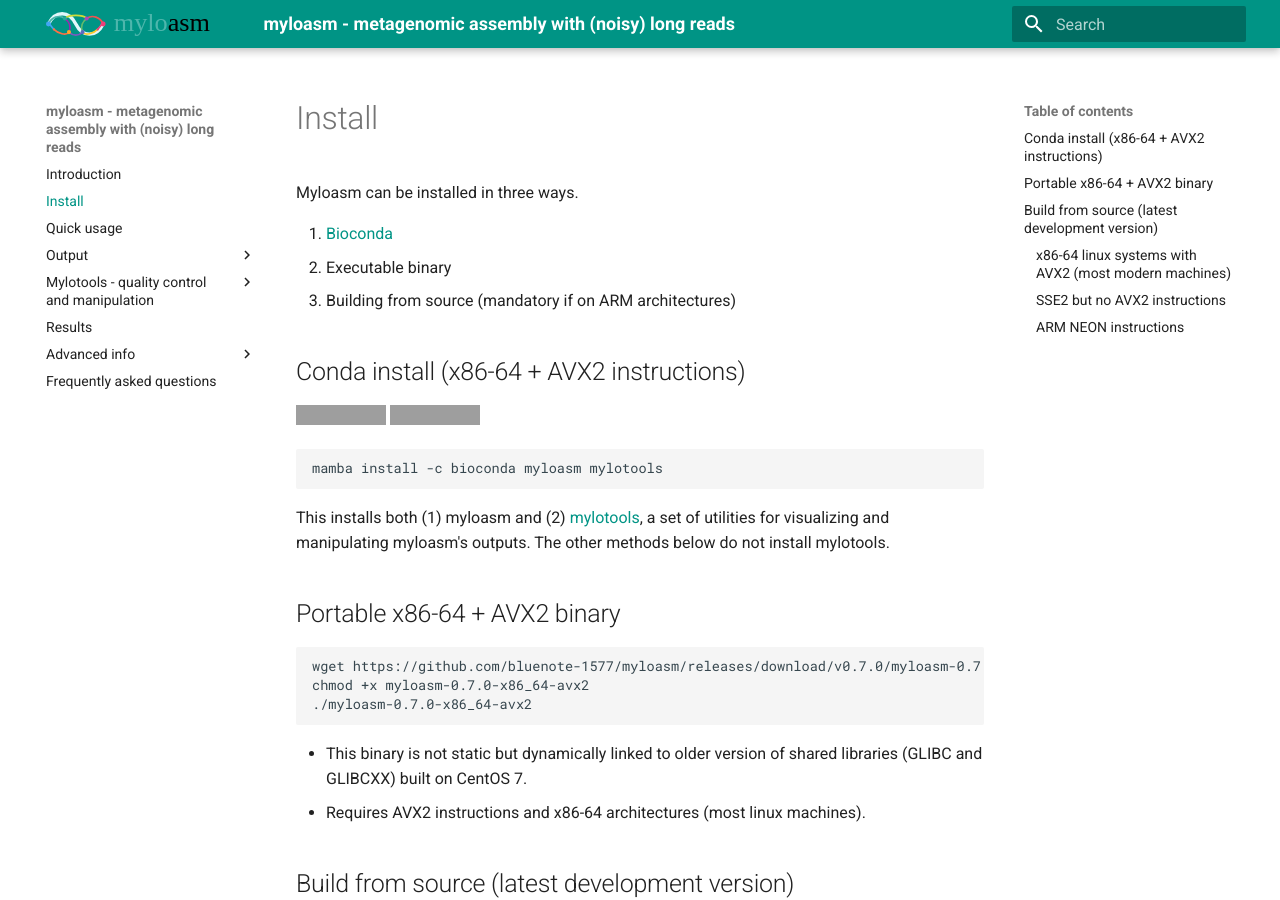
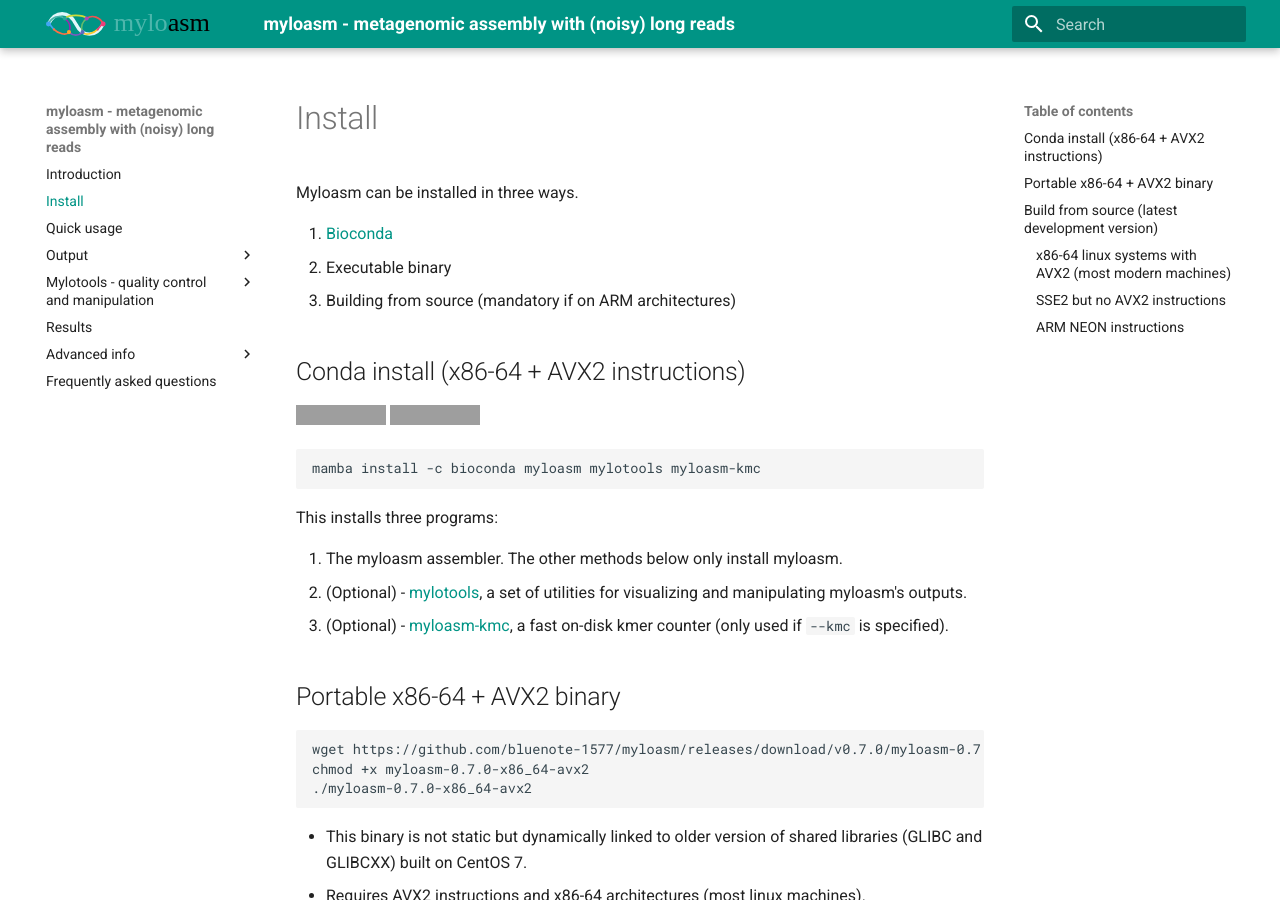
Before and after one commit to myloasm-docs/myloasm-docs.github.io, an MkDocs documentation site: the page built from docs/install.md, in a window 1280 px wide and 900 px high. Built offline with MkDocs 1.6.1 and Material for MkDocs 9.7.7, drawn with Linux system fonts in a browser that asks for light colours; grey boxes are pictures that could not be loaded.

````diff
--- a/docs/install.md
+++ b/docs/install.md
@@ -9,10 +9,14 @@ Myloasm can be installed in three ways.
 [![Anaconda-Server Badge](https://anaconda.org/bioconda/myloasm/badges/latest_release_date.svg)](https://anaconda.org/bioconda/myloasm)
 
 ```sh
-mamba install -c bioconda myloasm mylotools
+mamba install -c bioconda myloasm mylotools myloasm-kmc
 ```
 
-This installs both (1) myloasm and (2) [mylotools](mylotools.md), a set of utilities for visualizing and manipulating myloasm's outputs. The other methods below do not install mylotools.
+This installs three programs:
+
+1. The myloasm assembler. The other methods below only install myloasm.
+2. (Optional) - [mylotools](mylotools.md), a set of utilities for visualizing and manipulating myloasm's outputs.
+3. (Optional) - [myloasm-kmc](kmc.md), a fast on-disk kmer counter (only used if `--kmc` is specified).
 
 ## Portable x86-64 + AVX2 binary
 
````
Also changed, not shown: docs/kmc.md (+8 -1 lines).
